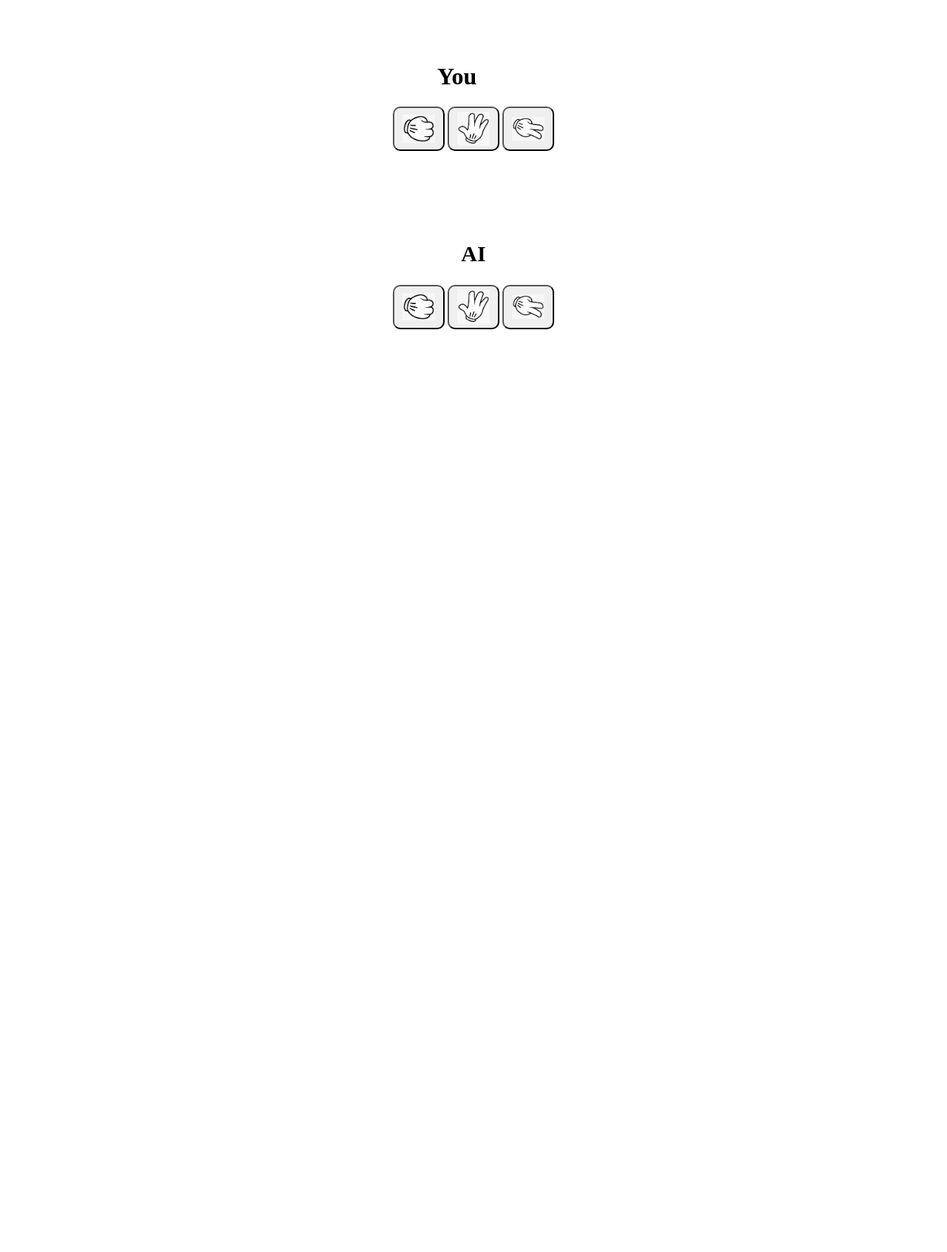
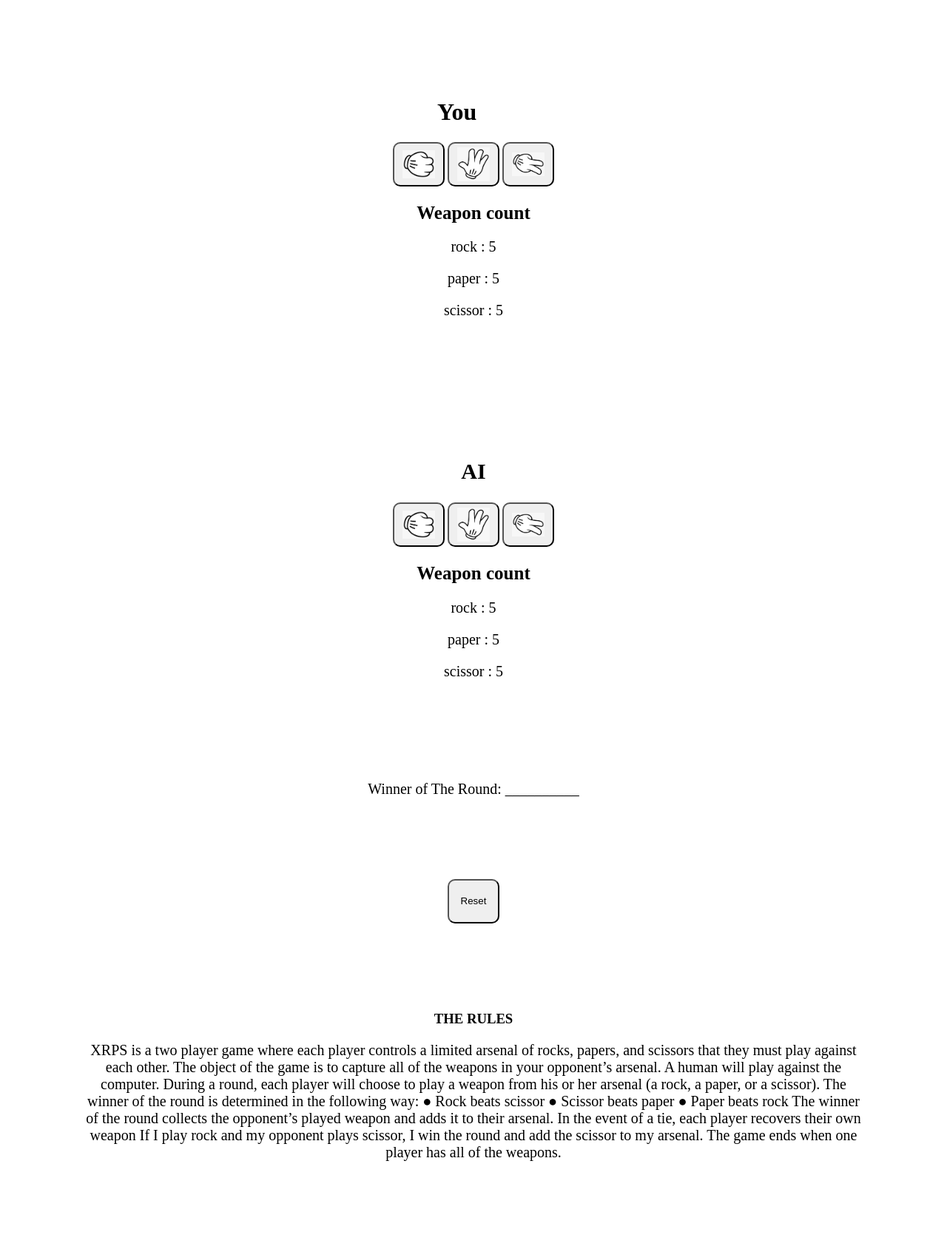
Before and after one commit to jenniferer2/XtremeRockPaperScissor, a plain HTML site: page index.html in a window 1280 px wide. Shown: the whole page at 74% size. Before the commit the page ends 800 px from the top, so only its background shows below. Drawn offline with Linux system fonts and the light colour scheme.

Commit message:
Add files via upload

```diff
--- a/index.html
+++ b/index.html
@@ -16,8 +16,44 @@
     let sC1 = 5;
     let sC2 = 5;
 
-    function returns {
+    function rockC1 () {
+        rC1--;
+        if (rC1 <= 0) {
+            document.getElementById("r1").innerHTML = "rock: NO MORE LEFT!";
+        }
+        else {
+            document.getElementById("r1").innerHTML = "rock: " + rC1;
+        }
+    }
 
+    function rockC2 () {
+        rC2--;
+        if (rC2 <= 0) {
+            document.getElementById("r2").innerHTML = "rock: NO MORE LEFT!";
+        }
+        else {
+            document.getElementById("r2").innerHTML = "rock: " + rC2;
+        }
+    }
+    function paperC1 () {
+        pC1--;
+        if (pc1 <= 0) {
+            document.getElementById("p1").innerHTML = "paper: NO MORE LEFT!";
+        }
+        else {
+            document.getElementById("p1").innerHTML = "paper: " + pc1;
+        }
+    }
+
+
+
+    function reset() {
+    let rC1 = 5;
+    let rC2 = 5;
+    let pC1 = 5;
+    let pC2 = 5;
+    let sC1 = 5;
+    let sC2 = 5;
     }
 
 
@@ -34,7 +70,7 @@
     .p1,
     .aI {
         display: inline-block;
-        padding: 1rem 20rem;
+        padding: 4rem 19rem;
         vertical-align: middle;
     }
     .aI {
@@ -57,13 +93,33 @@
         font-size: 30px;
     }
 
-
-
     img {
         margin: auto;
         display: block;
         width: 80%;
     }
+
+    .reset {
+        padding-top: 20px;
+        text-align: center;
+    }
+    .rules {
+        text-align: center;
+        padding: 100px;
+    }
+    #wc {
+        font-size: 25px;
+    }
+    p {
+        font-size: 20px;
+    }
+    #winner {
+        text-align: center;
+        padding-bottom: 70px;
+    }
+
+
+
 </style>
 
 
@@ -72,15 +128,20 @@
 
         <div class="p1">
             <h1>You</h1>
-            <button id="rock1">
+            <button id="rock1" onclick = "rockC1()">
                 <img src="rock.png" />
             </button>
-            <button id="paper1">
+            <button id="paper1" onclick = "paperC1()">
                 <img src="paper.png" />
             </button>
             <button id="scissors1">
                 <img src="scissors.png" />
             </button>
+            <h2 id = "wc">Weapon count</h2>
+            <p id = "r1">rock : 5</p>
+            <p id = "p1">paper : 5</p>
+            <p id = "s1">scissor : 5</p>
+
         </div>
 
 
@@ -88,7 +149,7 @@
         <div class="aI">
             <h2>AI </h2>
 
-            <button id="rock2">
+            <button id="rock2" onclick = "rockC2()">
                 <img src="rock.png" />
             </button>
             <button id="paper2">
@@ -97,10 +158,38 @@
             <button id="scissors2">
                 <img src="scissors.png" />
             </button>
+            <h2 id = "wc">Weapon count</h2>
+            <p id ="r2">rock : 5</p>
+            <p id = "p2">paper : 5</p>
+            <p id = "s2">scissor : 5</p>
+        </div>
+    </div>
 
 
-        </div>
-    </div>
+    <p id = "winner"> Winner of The Round: __________</p>
+
+<div class = "reset">
+<button id = "reset">Reset</button>
+</div>
+
+<div class = "rules">
+<h3>THE RULES </h3>
+<p>
+    XRPS is a two player game where each player controls a limited arsenal of rocks, papers, and
+    scissors that they must play against each other. The object of the game is to capture all of the
+    weapons in your opponent’s arsenal.
+    A human will play against the computer.
+    During a round, each player will choose to play a weapon from his or her arsenal (a rock, a
+    paper, or a scissor). The winner of the round is determined in the following way:
+    ● Rock beats scissor
+    ● Scissor beats paper
+    ● Paper beats rock
+    The winner of the round collects the opponent’s played weapon and adds it to their arsenal. In
+    the event of a tie, each player recovers their own weapon
+    If I play rock and my opponent plays scissor, I win the round and add the scissor to my arsenal.
+    The game ends when one player has all of the weapons.
+</p>
+</div>
 
 
 
```
